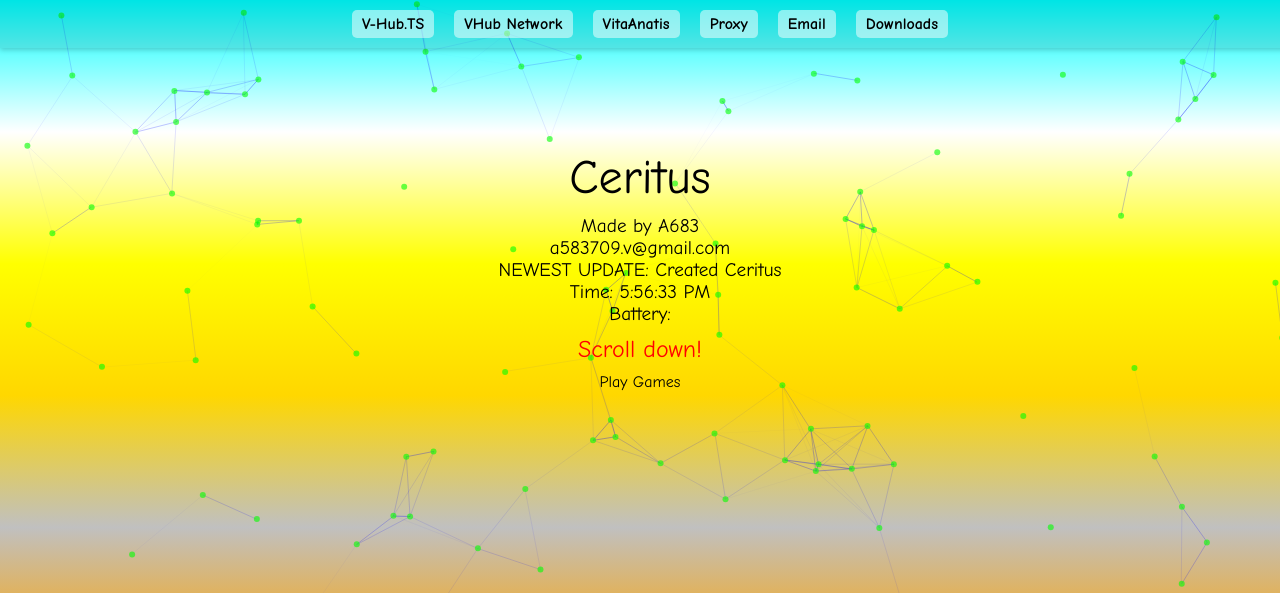
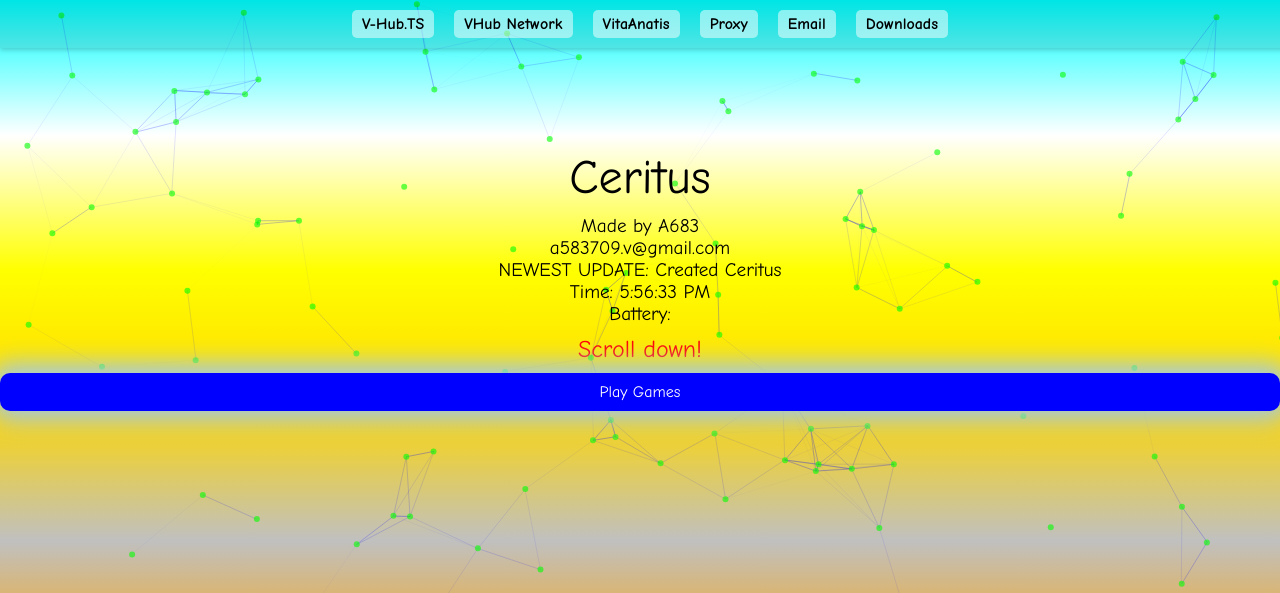
Before and after one commit to V-HubTS/ceritus, a plain HTML site: page index.html in a window 1280 px wide. Shown: the top 593 px of the page. Drawn offline with nearby package versions, Linux system fonts and the light colour scheme.

Commit message:
Update index.html

```diff
--- a/index.html
+++ b/index.html
@@ -112,6 +112,29 @@
     iframe.box {
       overflow: hidden;
     }
+
+    #games {
+      position: relative;
+      padding: 10px 20px;
+      color: white;
+      background: blue;
+      border-radius: 10px;
+      box-shadow: 0 0 15px 5px blue;
+      animation: glow 1.5s infinite;
+      cursor: pointer;
+    }
+
+    @keyframes glow {
+      0% {
+        box-shadow: 0 0 15px 5px blue;
+      }
+      50% {
+        box-shadow: 0 0 25px 10px lightblue;
+      }
+      100% {
+        box-shadow: 0 0 15px 5px blue;
+      }
+    }
   </style>
 </head>
 <body>
@@ -137,7 +160,7 @@
       Battery: <span id="battery"></span>
     </div>
     <div id="flashing-line">Scroll down!</div>
-    <div id="games" onclick="window.open('ceritus.github.io/enter', '_blank');">Play Games</div>
+    <div id="games" onclick="window.open(window.location.href + '/enter', '_blank');">Play Games</div>
   </div>
 
   <div class="box-container">
```
